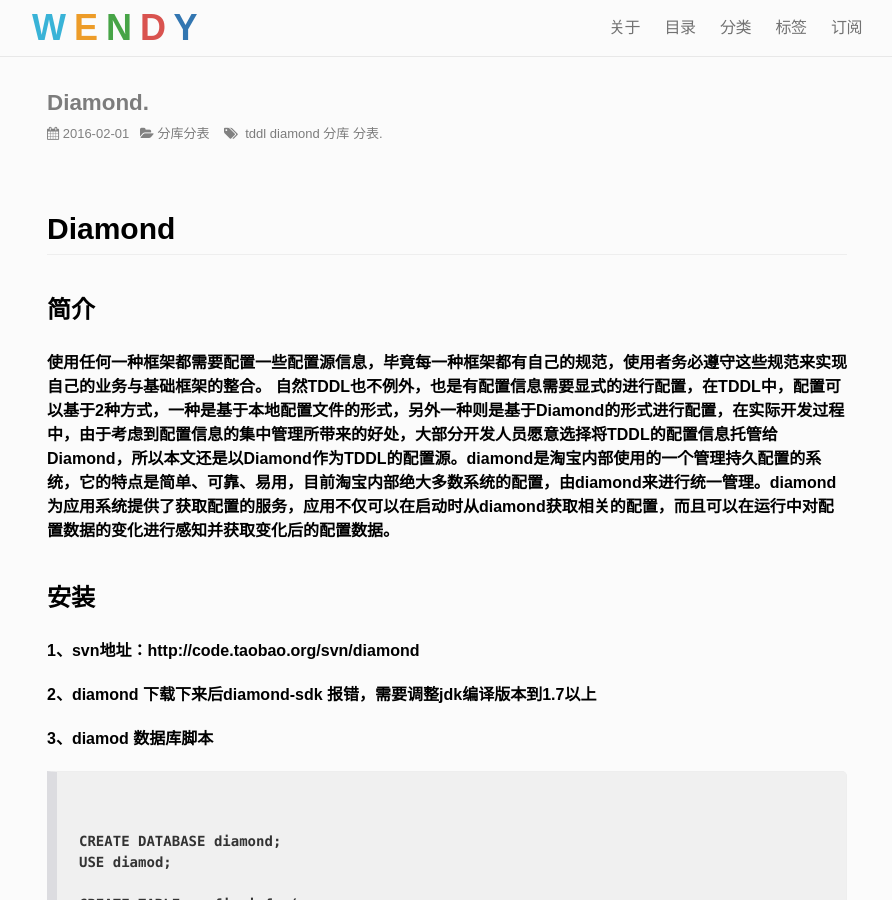
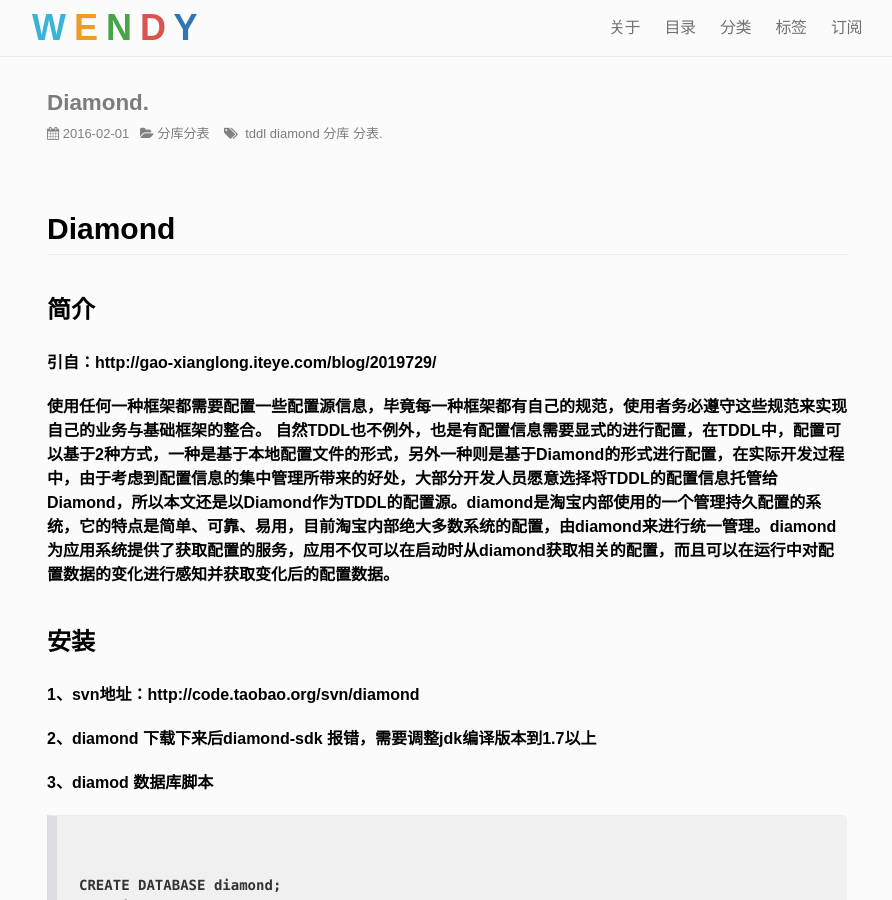
Before and after one commit to ywendy/ywendy.github.io, a Jekyll site: the page built from _posts/2016-02-01-tddl-diamond-1.md, in a window 1280 px wide and 900 px high. Shown: the whole window, without its empty margins (193-1085 px from the left). Built offline with Jekyll 4.4.1, drawn with Linux system fonts in a browser that asks for light colours; nearby versions of some CDN libraries; Markdown is read by kramdown in place of the engine named in the settings; comment, search, counter and statistics services are not loaded.

Commit message:
添加引自哪里博客链接

```diff
--- a/_posts/2016-02-01-tddl-diamond-1.md
+++ b/_posts/2016-02-01-tddl-diamond-1.md
@@ -8,6 +8,7 @@ tags:  tddl diamond 分库 分表.
 ##Diamond
 
 ### 简介
+引自：http://gao-xianglong.iteye.com/blog/2019729/
 
 使用任何一种框架都需要配置一些配置源信息，毕竟每一种框架都有自己的规范，使用者务必遵守这些规范来实现自己的业务与基础框架的整合。
 自然TDDL也不例外，也是有配置信息需要显式的进行配置，在TDDL中，配置可以基于2种方式，一种是基于本地配置文件的形式，另外一种则是基于Diamond的形式进行配置，在实际开发过程中，由于考虑到配置信息的集中管理所带来的好处，大部分开发人员愿意选择将TDDL的配置信息托管给Diamond，所以本文还是以Diamond作为TDDL的配置源。diamond是淘宝内部使用的一个管理持久配置的系统，它的特点是简单、可靠、易用，目前淘宝内部绝大多数系统的配置，由diamond来进行统一管理。diamond为应用系统提供了获取配置的服务，应用不仅可以在启动时从diamond获取相关的配置，而且可以在运行中对配置数据的变化进行感知并获取变化后的配置数据。
```
